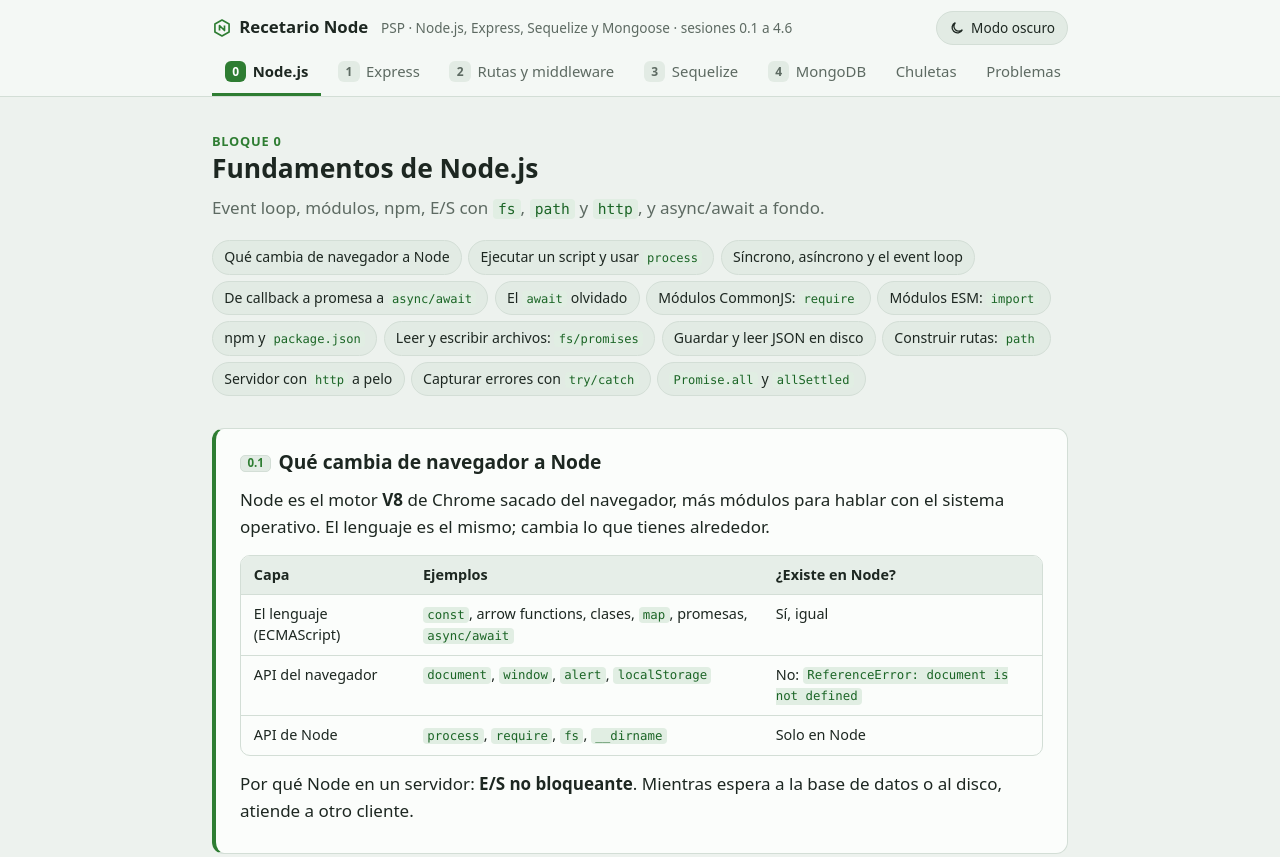
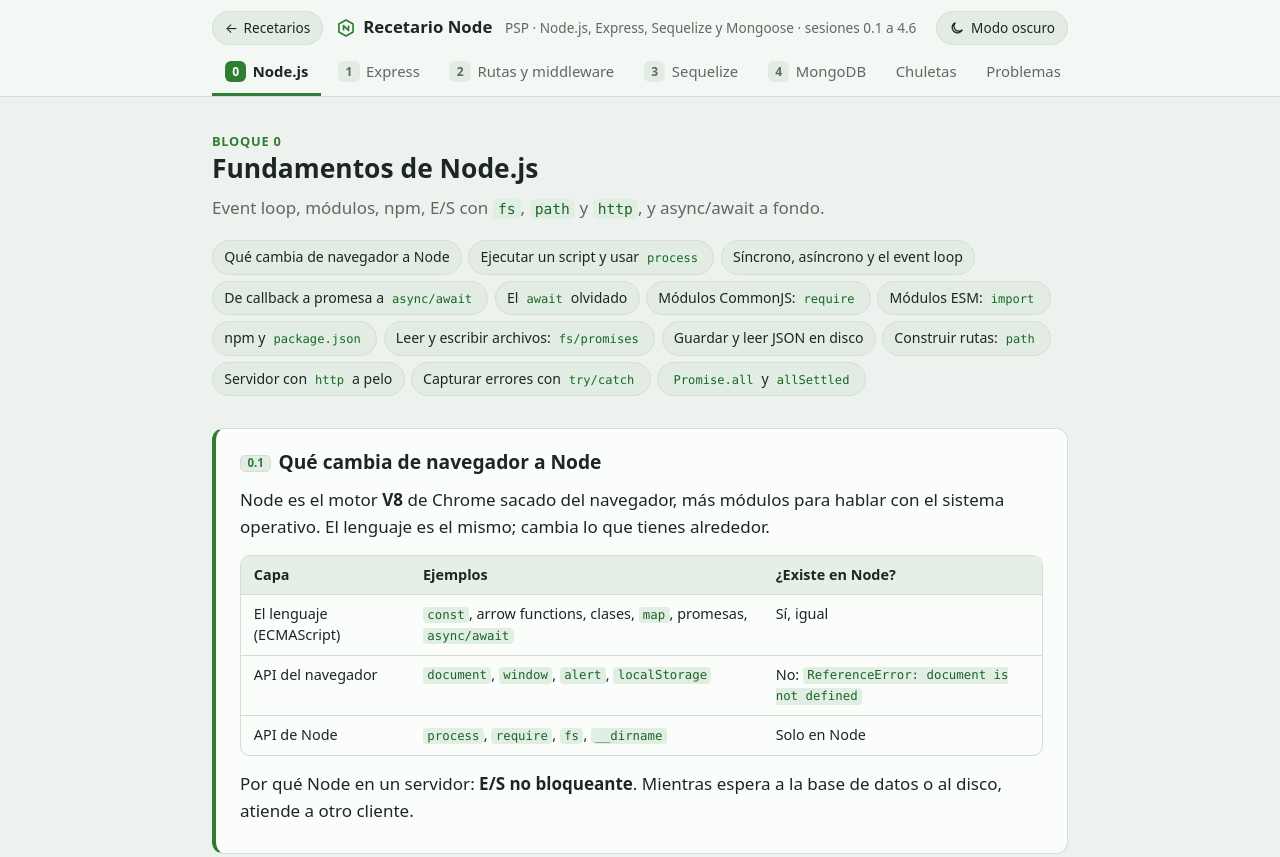
Before and after one commit to andreszambranalinares-stack/recetarios-dam, a plain HTML site: page recetario-psp.html in a window 1280 px wide. Shown: the top 857 px of the page. Drawn offline with Linux system fonts and the light colour scheme.

Commit message:
Actualiza recetario-pmdm.html, recetario-psp.html, recetario-deint.html

```diff
--- a/recetario-psp.html
+++ b/recetario-psp.html
@@ -35,6 +35,9 @@ a { color: var(--link); text-underline-offset: 2px; }
 .sub { color: var(--soft); font-size: .85rem; }
 #theme { margin-left: auto; display: inline-flex; align-items: center; gap: .4rem; font: inherit; font-size: .85rem;
   color: var(--text); background: var(--chip); border: 1px solid var(--rule); border-radius: 999px; padding: .3rem .75rem; cursor: pointer; }
+.home { display: inline-flex; align-items: center; gap: .35rem; font-size: .85rem; color: var(--text); text-decoration: none;
+  background: var(--chip); border: 1px solid var(--rule); border-radius: 999px; padding: .3rem .75rem; white-space: nowrap; }
+.home:hover { background: var(--chip-hover); }
 #theme:hover { background: var(--chip-hover); }
 #theme svg { width: 16px; height: 16px; }
 .tabs { display: flex; gap: .25rem; overflow-x: auto; scrollbar-width: none; }
@@ -109,6 +112,7 @@ ol.pasos li { margin: .25rem 0; }
 .pasar a { text-decoration: none; font-weight: 600; }
 
 @media (max-width: 640px) {
+  .home span { display: none; }
   body { font-size: 16px; }
   html { scroll-padding-top: 7rem; }
   .sub { display: none; }
@@ -138,6 +142,7 @@ ol.pasos li { margin: .25rem 0; }
 <body>
 <header class="bar">
 <div class="bar-in">
+<a class="home" href="./" aria-label="Volver al menú de recetarios">&larr;<span> Recetarios</span></a>
 <a class="brand" href="#b0"><svg viewBox="0 0 24 24" fill="none" stroke="currentColor" stroke-width="2" stroke-linejoin="round"><path d="M12 2.5 20.5 7.3v9.4L12 21.5l-8.5-4.8V7.3z"/><path d="M9 15V9l6 6V9"/></svg>Recetario Node</a><span class="sub">PSP · Node.js, Express, Sequelize y Mongoose · sesiones 0.1 a 4.6</span>
 <button type="button" id="theme" aria-label="Cambiar entre modo claro y oscuro"></button>
 </div>
```
Also changed, not shown: recetario-deint.html (+5 -0 lines), recetario-pmdm.html (+5 -0 lines).
